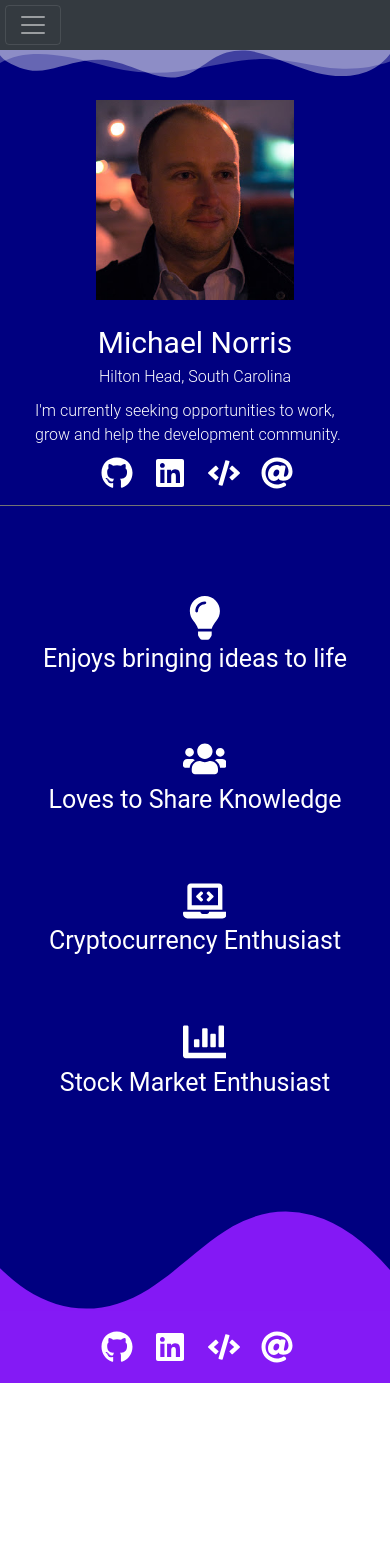
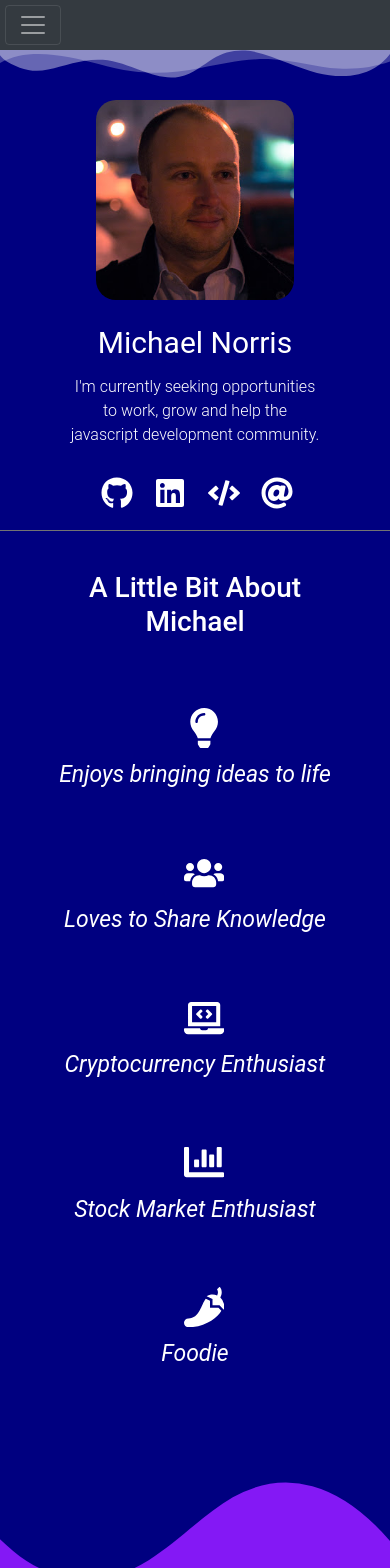
Before and after one commit to Norrismi/react_portfolio, a React (Create React App) app: page / in a window 390 px wide. Shown: the top 1568 px of the page. Before the commit the page ends 1383 px from the top, so only its background shows below. Built offline with nearby package versions, Linux system fonts and the light colour scheme.

Commit message:
styling complete, media queries needed

```diff
--- a/src/components/Author/Author.css
+++ b/src/components/Author/Author.css
@@ -1,4 +1,4 @@
-.author__container{
+.author__container {
     margin-right: 20px;
 }
 
@@ -8,36 +8,44 @@
     background-color: navy;
 }
 
+.author__body-title {
+    margin-top: 40px;
+    text-align: center;
+}
 
 
 
-.author__info-container{
+
+.author__info-container {
     height: 100vh;
+    width: 100%;
     /* margin: 0 20px 1000px 20px; */
     display: flex;
     flex-direction: column;
     justify-content: center;
-    padding-top: 40px;
+    /* padding-top: 40px; */
 
 }
 
 
-.author__about-text{
+.author__about-text {
     display: flex;
     justify-content: center;
     flex-direction: column;
     align-items: center;
-    font-size: 25px;
+    font-size: 23px;
     margin: 30px;
+    font-style: oblique;
 
 }
 
-.author__about-icon{
+.author__about-icon {
     width: 175%;
     height: auto;
+    margin-bottom: 10px;
 }
 
-.author__footernav-container{
+.author__footernav-container {
     display: flex;
     flex-direction: column;
     align-items: center;
@@ -49,17 +57,30 @@
 
 @media (min-width: 300px) {
 
-    .author__info-container{
+    .author__info-container {
         height: auto;
         margin-top: 20px;
 
     }
 
-    .author__hr-break{
+    .author__hr-break {
 
         background-color: grey;
     }
 
+    .author__body-title {
+        display: flex;
+        justify-content: center;
+        margin: 40px;
+    }
 
 
-  }
+    .author__about-text {
+        font-size: 23px;
+
+
+    }
+
+
+
+}
--- a/src/components/Author/Author.js
+++ b/src/components/Author/Author.js
@@ -10,7 +10,8 @@
   FaChartBar,
   FaLaptopCode,
   FaLightbulb,
-  FaUsers
+  FaUsers,
+  FaPepperHot
 
 } from "react-icons/fa";
 
@@ -25,55 +26,49 @@
         <TopSVG />
         <Intro />
         <hr className="author__hr-break" />
+        <h3 className='author__body-title'>A Little Bit About Michael</h3>
+
         <div className='author__info-container'>
 
           <div className='author__about-text'>
             <div>
-
-              < FaLightbulb  className='author__about-icon'/>
+              < FaLightbulb className='author__about-icon' />
             </div>
             Enjoys bringing ideas to life
           </div>
-
-
           <div className='author__about-text'>
             <div>
-
-              <  FaUsers  className='author__about-icon'/>
+              <  FaUsers className='author__about-icon' />
             </div>
             Loves to Share Knowledge
           </div>
-
-
-
-
           <div className='author__about-text'>
             <div>
-
-              < FaLaptopCode  className='author__about-icon'/>
+              < FaLaptopCode className='author__about-icon' />
             </div>
           Cryptocurrency Enthusiast
           </div>
 
           <div className='author__about-text'>
-
             <div>
-
-              < FaChartBar  className='author__about-icon'/>
+              < FaChartBar className='author__about-icon' />
             </div>
             Stock Market Enthusiast
           </div>
 
-
-
-
+          <div className='author__about-text'>
+            <div>
+              < FaPepperHot className='author__about-icon' />
+            </div>
+              Foodie
+          </div>
         </div>
         <BottomSVG />
         <div className='author__footernav-container'>
           {/* <div>Connect/ Social Media</div> */}
           <FooterNav />
+      </div>
         </div>
-      </div>
 
     </div>
   );
--- a/src/components/Education/Education.css
+++ b/src/components/Education/Education.css
@@ -6,17 +6,20 @@
 .edu__header{
     display: flex;
     justify-content: center;
-    margin-top: 40px;
+    margin-top: 80px;
 }
 
 
 .edu__school {
     font-size: 20px;
+
 }
 
 .edu__desc {
     font-size: 18px;
     font-weight: 300;
+    margin-bottom: 20px;
+
 }
 
 .edu__info-container{
@@ -30,3 +33,32 @@
     background-color: #841AF5;
     padding: 20px;
 }
+
+
+@media (min-width: 300px) {
+
+
+    .edu__info-container{
+        height: auto;
+    }
+
+    .edu__desc {
+        font-size: 14px;
+        font-weight: 300;
+    }
+
+
+  }
+
+  @media (min-width: 375px) {
+
+    .edu__container{
+        height: auto;
+    }
+
+    .edu__info-container{
+       height: 100vh;
+    }
+
+
+  }
--- a/src/components/Education/Education.js
+++ b/src/components/Education/Education.js
@@ -10,37 +10,52 @@
     <div className="edu__container">
 
 
-      <div className="">
 
-        <TopSVG/>
+      <TopSVG />
 
+      <div className='edu__info-container'>
 
+        <h3 className="edu__header">Education</h3>
+        <br />
+        <br />
 
-        <div className='edu__info-container'>
-
-        <h4 className="edu__header">Education</h4>
-        <br/>
-        <br/>
+        {/* • */}
 
         <div className="edu__school">
-          <b>University of Cincinnati</b> • 2009 to 2010
+          <b>University of Cincinnati</b>
+          <div>
+            2009 to 2010
+          </div>
         </div>
         <div className="edu__desc">
           Certificate in Geographical Information System (GIS)
         </div>
-        <hr />
-        <div className="edu__school">
-          <b>University of Cincinnati</b> • 2004 to 2009
-        </div>
-        <div className=" edu__desc edu__desc-bottom ">Bachelor's of Arts, Geography</div>
-        </div>
 
 
-      <BottomSVG/>
-        <div class='edu__footernav-container'>
-          <FooterNav/>
+
+        <div className="edu__school">
+          <b>University of Cincinnati</b>
+          <div>
+            2004 to 2009
+            </div>
         </div>
+        <div className=" edu__desc">Bachelor's of Arts, Geography</div>
       </div>
+
+      {/* <div>
+        asdfasdf ;kasd kf ;askdjf;kasd ;aksdjf ljhsdfljhas lajsdhf lasjkdhf lakjshdf laksjdhf lasjdhf
+        lajksdhf ljhsdf ljkh asdlfjkhasljdh alsdjhf lasjdhf lkjhas dfljhasdj
+        jhasdfjh ljhasdjf ljhsdf lkjhasljdf ljhsdjkfjh ljakljdhflk
+        asdfasdlfhj asdfadsjhasdfasdlhj asdfkljh asdfkjhlkjh asdf lkjhasdf
+        ljhaslkjh asdf lkjh asdf lkjh asdf lkjh asdf ljhasdf
+        </div> */}
+
+      <BottomSVG />
+      <div class='edu__footernav-container'>
+        <FooterNav />
+      </div>
+
+
     </div>
   );
 };
--- a/src/components/Intro/Intro.css
+++ b/src/components/Intro/Intro.css
@@ -3,7 +3,8 @@
 .intro__container {
     display: flex;
     flex-direction: row;
-    margin-left: 20px;
+    /* margin-left: 20px; */
+
 }
 
 .intro__text-links {
@@ -13,19 +14,22 @@
     padding-left: 15px;
     font-size: 16px;
     font-weight: 300;
+
 }
 
 .intro__img{
     height: 200px;
     width: auto;
+    border-radius: 20px;
 }
 
 .intro__name{
     font-size: 30px;
     font-weight: 400;
+    text-align: center;
 }
 
-.intro__mission {
+.intro__mission-statement {
     width: 380px;
 }
 
@@ -50,24 +54,24 @@
         margin: 20px;
     }
 
-    .intro__container {
-        flex-direction: column;
-        align-items: center;
-        margin: 0;
-        width: 100%;
+    .intro-location{
+        display: none;
     }
 
-    .intro__mission {
-        width: 315px;
+    .intro__container {
+        padding-bottom: 5px;
     }
+
+
     .intro__text-links {
         align-items: center;
         padding: 0;
     }
 
-    .intro__mission {
-        width: 320px;
-        margin: 10px ;
+    .intro__mission-statement {
+        width: 255px;
+        margin: 10px 0 30px 0 ;
+        text-align: center;
     }
 
 
--- a/src/components/Intro/Intro.js
+++ b/src/components/Intro/Intro.js
@@ -16,8 +16,8 @@
         <div className="intro__name">Michael Norris</div>
         <div className="intro-location">Hilton Head, South Carolina</div>
 
-        <div className="intro__mission">
-          I'm currently seeking opportunities to work, grow and help the
+        <div className="intro__mission-statement">
+          I'm currently seeking opportunities to work, grow and help the javascript
           development community.
         </div>
 
--- a/src/components/Projects/Projects.css
+++ b/src/components/Projects/Projects.css
@@ -7,7 +7,7 @@
     display: flex;
     justify-content: center;
     margin-bottom: 20px;
-    margin-top: 40px;
+    margin-top: 80px;
 }
 
 
@@ -34,9 +34,10 @@
 
 }
 
-.card {
-    margin: 15px 15px 0 0;
+.project__individual-card {
+    /* margin: 15px 15px 15px 0; */
     width: 30rem;
+
 }
 
 
@@ -58,12 +59,12 @@
     color: navy;
 }
 
-.right-side {
+/* .right-side {
     position: relative;
 
     margin: 0;
     padding: 0;
-}
+} */
 
 .btn.btn-outline-secondary{
     color: navy;
@@ -113,10 +114,16 @@
 
 @media (min-width: 300px) {
 
+    .project__cards {
+      margin-left: auto;
+      margin-right: auto;
+      padding-bottom: 0;
 
-    /* .projects__svg-container {
-       min-height: 100vh;
-    } */
+    }
+
+    .card{
+        margin: 10px 15px;
+    }
 
 
 
--- a/src/components/Projects/Projects.js
+++ b/src/components/Projects/Projects.js
@@ -43,16 +43,15 @@
   render() {
     return (
 
-      <div className="projects__container right-side ">
+      <div className="projects__container ">
 
         <TopSVG />
 
-        <br />
-        <br />
+
 
         <div className="projects__cards-container ">
 
-          <h2 className='projects__header'>Projects</h2>
+          <h3 className='projects__header'>Projects</h3>
           <div className="project__cards ">
             {projectData.map((project) => {
               return (
--- /dev/null
+++ b/src/components/Utility/BottomSVG.css
@@ -0,0 +1,27 @@
+/*
+.bottomsvg__svg{
+    height: auto;
+
+}
+
+.bottomsvg__path-shape-fill{
+
+     height: auto;
+}
+
+
+@media (min-width: 410px) {
+
+
+.bottomsvg__svg{
+
+    display: none;
+}
+
+.bottomsvg__path-shape-fill{
+    display: none;
+     height: 100vh;
+}
+
+
+} */
--- a/src/components/Utility/BottomSVG.js
+++ b/src/components/Utility/BottomSVG.js
@@ -1,11 +1,12 @@
 import React from 'react';
+import './BottomSVG.css'
 
 const BottomSVG = () => {
     return (
         <div>
             <div className="custom-shape-divider-bottom-1612571397 svg-shape">
-                <svg data-name="Layer 1" xmlns="http://www.w3.org/2000/svg" viewBox="0 0 1200 120" preserveAspectRatio="none">
-                    <path d="M321.39,56.44c58-10.79,114.16-30.13,172-41.86,82.39-16.72,168.19-17.73,250.45-.39C823.78,31,906.67,72,985.66,92.83c70.05,18.48,146.53,26.09,214.34,3V0H0V27.35A600.21,600.21,0,0,0,321.39,56.44Z" className="shape-fill"></path>
+                <svg className='bottomsvg__svg' data-name="Layer 1" xmlns="http://www.w3.org/2000/svg" viewBox="0 0 1200 120" preserveAspectRatio="none">
+                    <path className='bottomsvg__path-shape-fill' d="M321.39,56.44c58-10.79,114.16-30.13,172-41.86,82.39-16.72,168.19-17.73,250.45-.39C823.78,31,906.67,72,985.66,92.83c70.05,18.48,146.53,26.09,214.34,3V0H0V27.35A600.21,600.21,0,0,0,321.39,56.44Z" className="shape-fill"></path>
                 </svg>
             </div>
 
```
